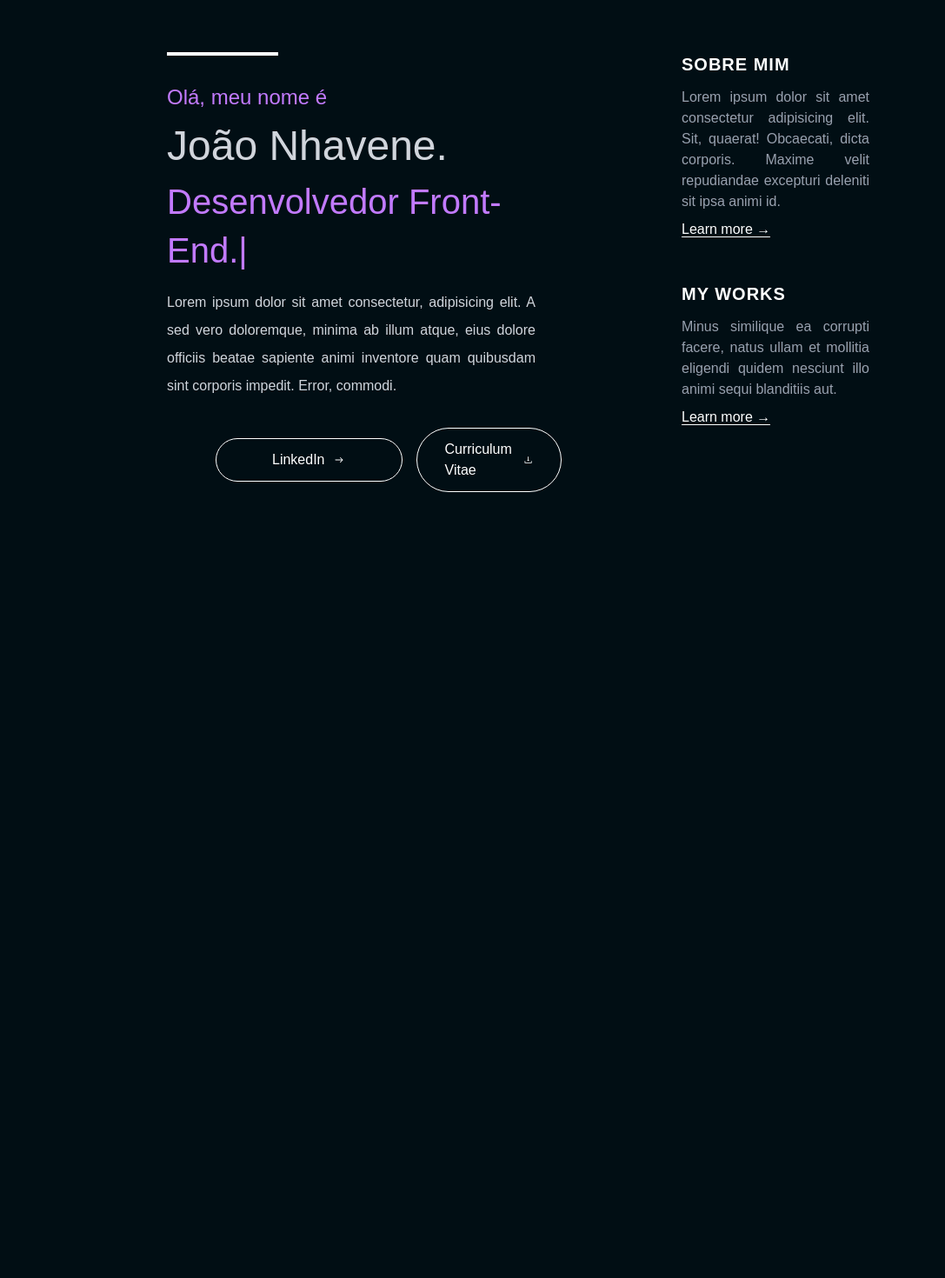
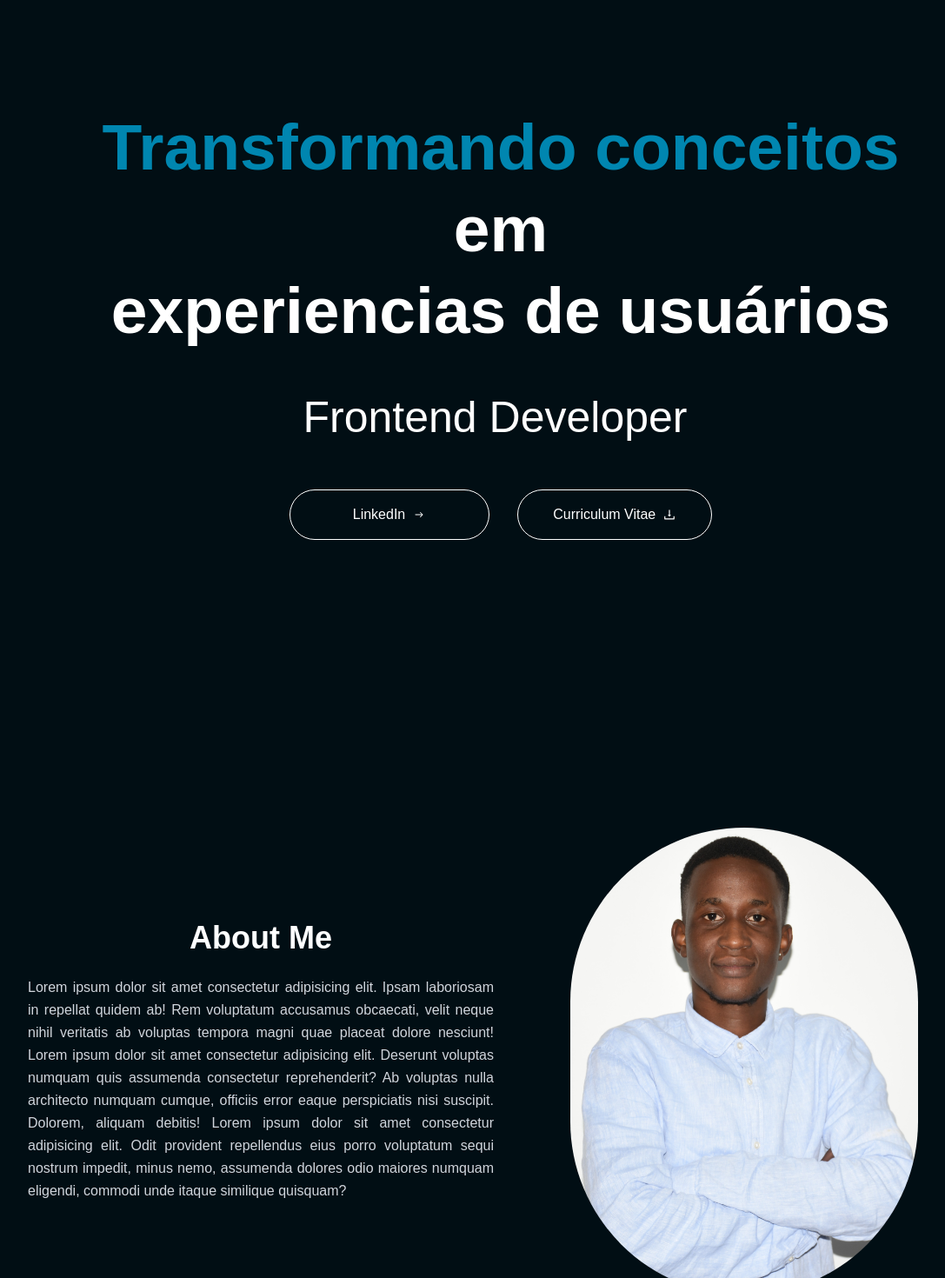
Before and after one commit to miltonnhavene/Portfolio-DEV, a Next.js app: page / in a window 1280 px wide. Shown: the part 140-1610 px from the top of the page at 87% size, without its empty margins (64-1151 px from the left). Before the commit the page ends 800 px from the top, so only its background shows below. Built offline with nearby package versions, Linux system fonts and the light colour scheme; a web font is replaced by a local one.

Commit message:
Navbar and Header done!

```diff
--- /dev/null
+++ b/app/components/About.jsx
@@ -0,0 +1,40 @@
+import React from 'react'
+
+const About = () => {
+  return (
+    <div id='about' className="mt-20 0 px-6 max-w-6xl mx-auto flex gap-12">
+      <div className='flex w-full flex-col lg:flex-row items-center gap-20 my-25 '>
+        <div className='w-1/2 p-2'>
+          <h2 className="text-4xl text-center font-semibold text-white mb-6">
+            About Me
+          </h2>
+          <p className="text-gray-300 leading-relaxed text-justify">
+            Lorem ipsum dolor sit amet consectetur adipisicing elit. Ipsam laboriosam in repellat quidem ab! Rem voluptatum accusamus obcaecati,
+            velit neque nihil veritatis ab voluptas tempora magni quae placeat dolore nesciunt!
+            Lorem ipsum dolor sit amet consectetur adipisicing elit. Deserunt voluptas numquam quis assumenda consectetur reprehenderit? Ab voluptas nulla architecto numquam cumque,
+            officiis error eaque perspiciatis nisi suscipit. Dolorem, aliquam debitis!
+            Lorem ipsum dolor sit amet consectetur adipisicing elit. Odit provident repellendus eius porro voluptatum sequi nostrum impedit, minus nemo,
+            assumenda dolores odio maiores numquam eligendi, commodi unde itaque similique quisquam?
+          </p>
+
+          <ul className='grid grid-cols-1 sm:grid-cols-3 gap max-w-2xl'>
+            <li>
+
+            </li>
+          </ul>
+        </div>
+
+        <div className='w-64 sm:w-100 rounded-3xl max-w-none'>
+          <img
+            src="/images/Eu.JPG"
+            alt="Foto"
+            className="rounded-full object-cover"
+            style={{ width: '421px', height: '538px' }}
+          />
+        </div>
+      </div>
+    </div>
+
+  )
+}
+export default About
--- a/app/components/Header.jsx
+++ b/app/components/Header.jsx
@@ -5,73 +5,39 @@ import { TypeAnimation } from 'react-type-animation';
 
 const Header = () => {
     return (
-        <div className='max-w-6xl mx-50 mt-50 text-white px-4'>
-            <div className='flex flex-col md:flex-row justify-between gap-32'>
+        <div id='home' className='max-w-8xl flex justify-center items-center h-screen mx-30 text-white px-2'>
+            <div>
+                <div className='justify-items-center'>
+                    <h2 className='font-inter text-[75px] font-bold text-center leading-tight w-full mb-10 mt-10'>
+                        <span className='text-[#0086B0]'>Transformando conceitos </span>
+                        em
+                        <br/>
+                        experiencias de usuários
+                    </h2>
 
-                {/* COLUNA ESQUERDA */}
-                <div className='md:w-1/2 mx-10'>
-                    <div className="w-32 h-1 bg-white mb-8"></div>
-                    <h3 className='text-purple-400 text-2xl my-4'>
-                        Olá, meu nome é
-                    </h3>
-
-                    <h3 className='text-4xl md:text-5xl font-ovo mb-3 text-gray-300'>
-                        João Nhavene.
-                    </h3>
-
-                    <h1 className='text-xl lg:text-[40px] font-ovo'>
+                    <h1 className='text-xl lg:text-[50px] font-ovo'>
                         <TypeAnimation
                             sequence={[
-                                'Desenvolvedor de Software.',
+                                ' Software Developer',
                                 2000,
-                                'Desenvolvedor Front-End.',
+                                ' Frontend Developer',
                                 2000
                             ]}
                             wrapper="span"
                             speed={40}
-                            className='text-purple-400'
+                            className='text-justify-center mb-10'
                             repeat={Infinity}
                         />
                     </h1>
 
-                    <p className='my-4 text-gray-300 font-ovo text-justify leading-loose'>
-                        Lorem ipsum dolor sit amet consectetur, adipisicing elit. A sed vero doloremque, minima ab illum atque, eius dolore officiis beatae sapiente animi inventore quam quibusdam sint corporis impedit. Error, commodi.
-                    </p>
-
-                    <div className='flex flex-col sm:flex-row items-center gap-4 mt-8 ml-14'>
+                <div className='flex flex-col sm:flex-row items-center gap-8 mt-12 mb-10 items-justify-center'>
                         <a href="https://www.linkedin.com/in/joao-nhavene-4578272b0/"
-                           className='px-16 py-3 border border-white rounded-full flex items-center gap-2 hover:bg-blue-500'>
+                            className='px-18 py-4 border border-white rounded-full flex items-center gap-2 hover:bg-blue-500'>
                             LinkedIn <IoIosArrowRoundForward />
                         </a>
                         <a href="/CV-JoãoNhavene.pdf" download
-                           className='px-8 py-3 border border-white rounded-full flex items-center gap-2 hover:bg-blue-500'>
+                            className='px-10 py-4 border border-white rounded-full flex items-center gap-2 hover:bg-blue-500'>
                             Curriculum Vitae <AiOutlineDownload />
-                        </a>
-                    </div>
-                </div>
-
-                {/* COLUNA DIREITA */}
-                <div className='md:w-1/3 space-y-12'>
-
-                    {/* About Me */}
-                    <div className=''>
-                        <h3 className='text-xl font-bold uppercase tracking-wider mb-3'>Sobre mim</h3>
-                        <p className='text-gray-400 mb-2 text-justify'>
-                            Lorem ipsum dolor sit amet consectetur adipisicing elit. Sit, quaerat! Obcaecati, dicta corporis. Maxime velit repudiandae excepturi deleniti sit ipsa animi id.
-                        </p>
-                        <a href="#" className='text-1sm border-b border-white hover:text-blue-400 transition'>
-                            Learn more →
-                        </a>
-                    </div>
-
-                    {/* My Works */}
-                    <div>
-                        <h3 className='text-xl font-bold uppercase tracking-wider mb-3'>My Works</h3>
-                        <p className='text-gray-400 mb-2 text-justify'>
-                            Minus similique ea corrupti facere, natus ullam et mollitia eligendi quidem nesciunt illo animi sequi blanditiis aut.
-                        </p>
-                        <a href="#" className='text-1sm border-b border-white hover:text-blue-400 transition'>
-                            Learn more →
                         </a>
                     </div>
                 </div>
--- a/app/components/Navbar.jsx
+++ b/app/components/Navbar.jsx
@@ -1,7 +1,6 @@
 import { MdArrowOutward } from "react-icons/md";
 import { BsMoon } from "react-icons/bs";
 import { IoMenu } from "react-icons/io5";
-import { IoCloseSharp } from "react-icons/io5";
 import React, {useRef} from 'react'
 
 const Navbar = () => {
@@ -18,15 +17,15 @@ const Navbar = () => {
 
   return (
     <>
-  <nav className='w-full fixed top-0 px-5 lg:px-10 xl:px-[10%] py-4
-    flex items-center justify z-50'>
+  <nav className='sticky top-0 z-50 bg-gray-900 lg:px-10 xl:px-[10%] py-4
+    flex items-center justify'>
 
     <div className="w-1/3 text-xl cursor-pointer" >
         <h1 className="text-3xl font-bold text-transparent bg-clip-text bg-gradient-to-br from-white via-purple-800 to-gray-800">João Nhavene</h1>
     </div>
 
        <ul className='hidden md:flex items-center gap-4 justify-center flex-grow
-       px-6 py-3 border border-1 rounded-full text-white w-[600px]'>
+       px-6 py-3 text-white w-[600px]'>
         <li><a className="font-ovo text-lg  px-7 py-4 rounded-full text-white hover:text-purple-300" href="#home">Página Inicial</a></li>
         <li><a className="font-ovo text-lg  px-7 py-4 rounded-full text-white hover:text-purple-300" href="#about">Sobre Mim</a></li>
         <li><a className="font-ovo text-lg  px-7 py-4 rounded-full text-white hover:text-purple-300" href="#projects">Projectos</a></li>
@@ -48,19 +47,6 @@ const Navbar = () => {
 
        </div>
 
-       {/* -- ----mobile menu ----- --*/}
-
-          <ul ref={sideMenuRef} className="flex md:hidden flex-col gap-4 py-20 px-10 fixed -right-64 top-0 bottom-0 w-64 z-50 h-screen bg-rose-50 transition duration-500">
-
-              <div className="absolute right-6 top-6" onClick={closeMenu}>
-                 <IoCloseSharp size={30} className="w-10 cursor-pointer" />
-              </div>
-
-              <li><a className="font-ovo text-lg" onClick={closeMenu} href="#home">Home</a></li>
-              <li><a className="font-ovo text-lg" onClick={closeMenu} href="#about">About Me</a></li>
-              <li><a className="font-ovo text-lg" onClick={closeMenu} href="#projects">Projects</a></li>
-          </ul>
-
     </nav>
     </>
 
--- /dev/null
+++ b/app/components/Projects.jsx
@@ -0,0 +1,12 @@
+import React from 'react'
+
+const Projects = () => {
+  return (
+    <div id='projects' className="text-white text-4xl text-center">
+      <h1>Projectos</h1>
+
+    </div>
+  )
+}
+
+export default Projects
--- a/app/layout.js
+++ b/app/layout.js
@@ -23,7 +23,7 @@ export const metadata = {
 
 export default function RootLayout({ children }) {
   return (
-    <html lang="en">
+    <html lang="en" className="scroll-smooth">
       <body className={`${outfit.className} ${poppins.variable} ${ovo.className}`}>
     {children}
   </body>
--- a/app/page.js
+++ b/app/page.js
@@ -2,12 +2,17 @@
 import './globals.css';
 import Navbar from "./components/Navbar";
 import Header from "./components/Header";
+import About from './components/About';
+import Projects from './components/Projects';
 
 export default function Home() {
   return (
     <>
     <Navbar />
     <Header />
+    <About />
+    <Projects/>
+
     </>
   );
 }
```
Also changed, not shown: public/images/Eu.JPG (added).
